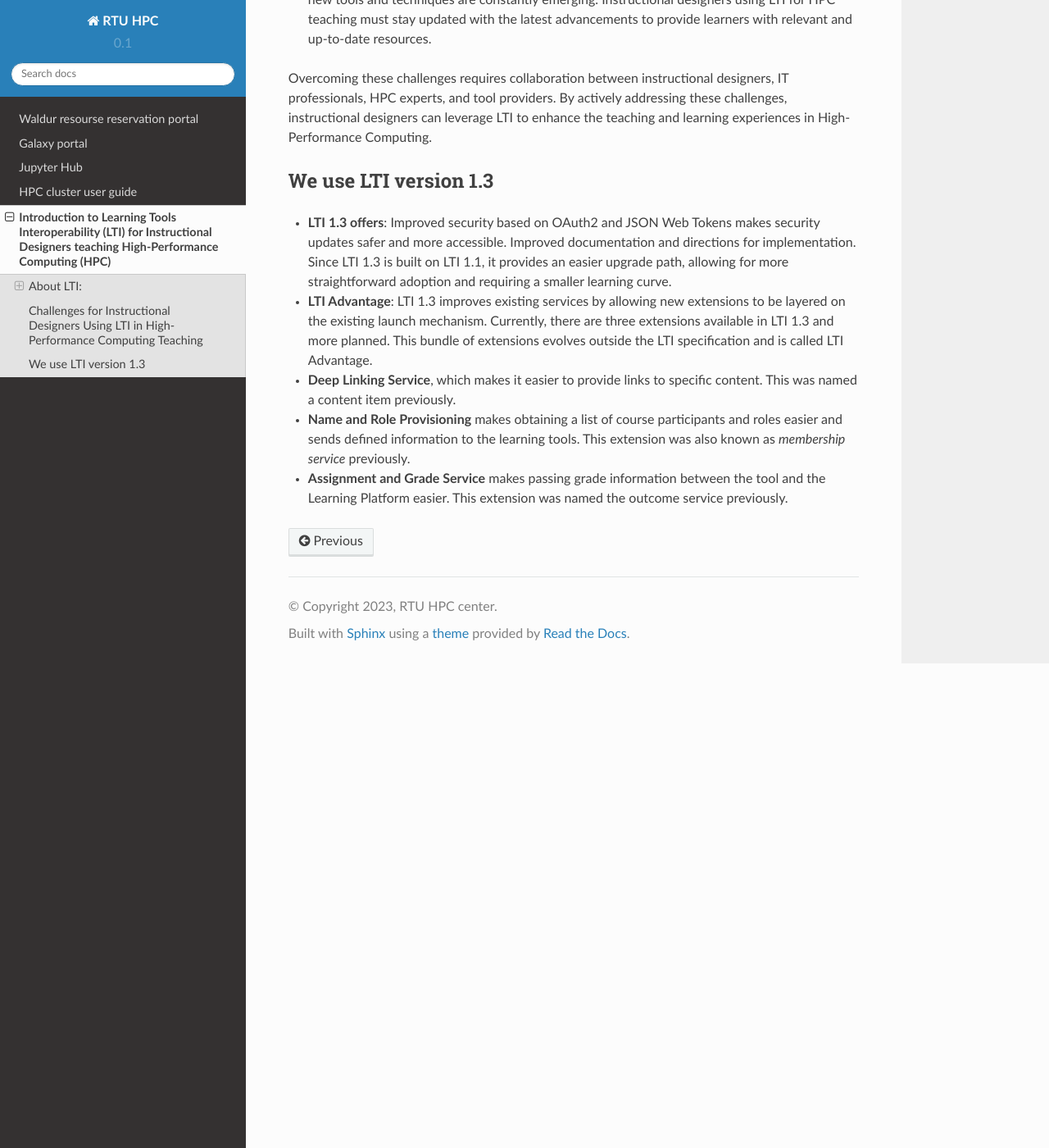
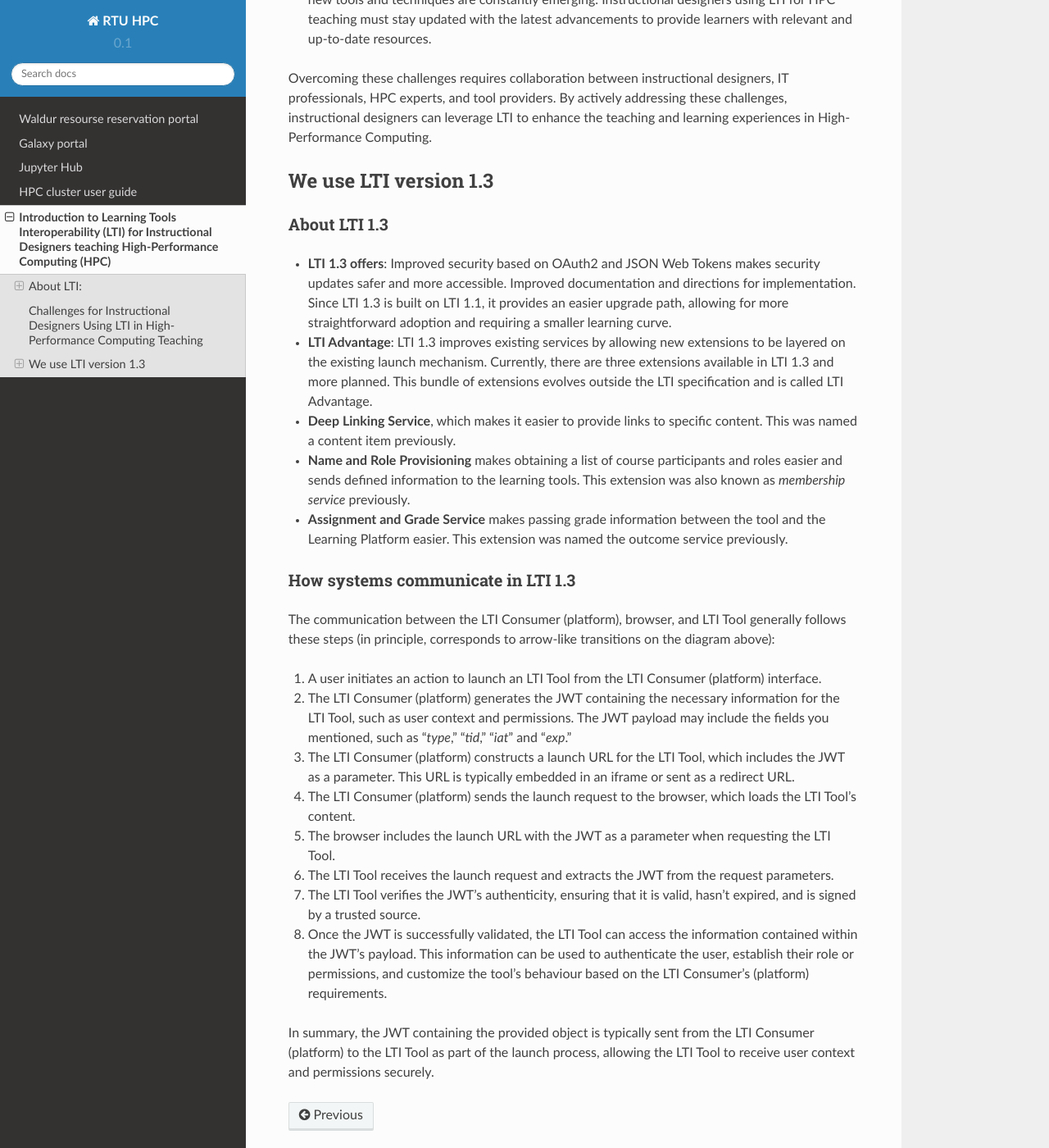
Before and after one commit to rtuhpc/hpc-platform, a Sphinx documentation site: the page built from doc/lti.md, in a window 1280 px wide and 1400 px high, scrolled down 3748 px. Shown: the whole window at 82% size. Built offline with Sphinx 7.4.7 and the Read the Docs theme 2.0.0, drawn with Linux system fonts in a browser that asks for light colours.

Commit message:
Update lti.md

```diff
--- a/doc/lti.md
+++ b/doc/lti.md
@@ -54,6 +54,7 @@ Overcoming these challenges requires collaboration between instructional designe
 
 ## We use LTI version 1.3
 
+### About LTI 1.3
  - **LTI 1.3 offers**:
 Improved security based on OAuth2 and JSON Web Tokens makes security updates safer and more accessible.
 Improved documentation and directions for implementation.
@@ -67,3 +68,18 @@ LTI 1.3 improves existing services by allowing new extensions to be layered on t
 - **Name and Role Provisioning** makes obtaining a list of course participants and roles easier and sends defined information to the learning tools. This extension was also known as *membership service* previously.
 
 - **Assignment and Grade Service** makes passing grade information between the tool and the Learning Platform easier. This extension was named the outcome service previously.
+
+
+### How systems communicate in LTI 1.3
+
+The communication between the LTI Consumer (platform), browser, and LTI Tool generally follows these steps (in principle, corresponds to arrow-like transitions on the diagram above):
+1. A user initiates an action to launch an LTI Tool from the LTI Consumer (platform) interface.
+2. The LTI Consumer (platform) generates the JWT containing the necessary information for the LTI Tool, such as user context and permissions. The JWT payload may include the fields you mentioned, such as "*type*," "*tid*," "*iat*" and "*exp*."
+3. The LTI Consumer (platform) constructs a launch URL for the LTI Tool, which includes the JWT as a parameter. This URL is typically embedded in an iframe or sent as a redirect URL.
+4. The LTI Consumer (platform) sends the launch request to the browser, which loads the LTI Tool's content.
+5. The browser includes the launch URL with the JWT as a parameter when requesting the LTI Tool.
+6. The LTI Tool receives the launch request and extracts the JWT from the request parameters.
+7. The LTI Tool verifies the JWT's authenticity, ensuring that it is valid, hasn't expired, and is signed by a trusted source.
+8. Once the JWT is successfully validated, the LTI Tool can access the information contained within the JWT's payload. This information can be used to authenticate the user, establish their role or permissions, and customize the tool's behaviour based on the LTI Consumer's (platform) requirements.
+
+In summary, the JWT containing the provided object is typically sent from the LTI Consumer (platform) to the LTI Tool as part of the launch process, allowing the LTI Tool to receive user context and permissions securely.
```
